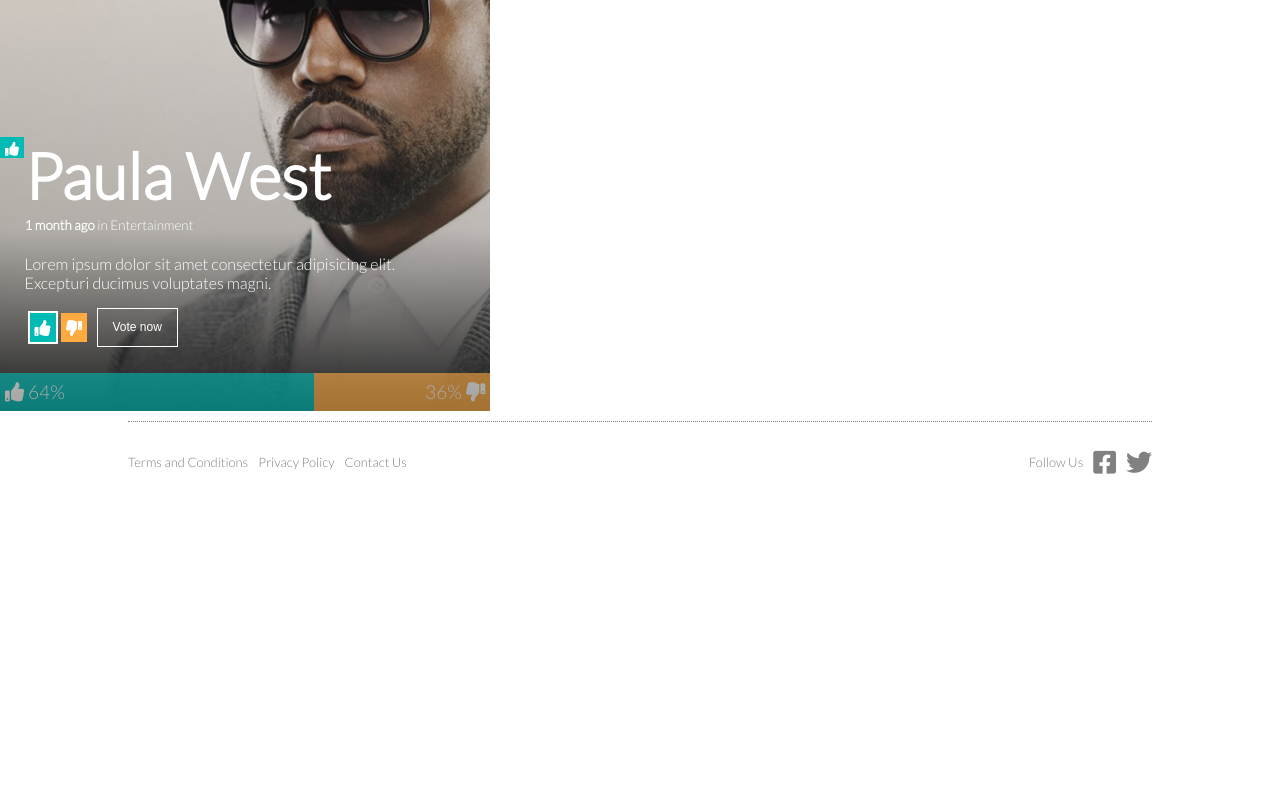
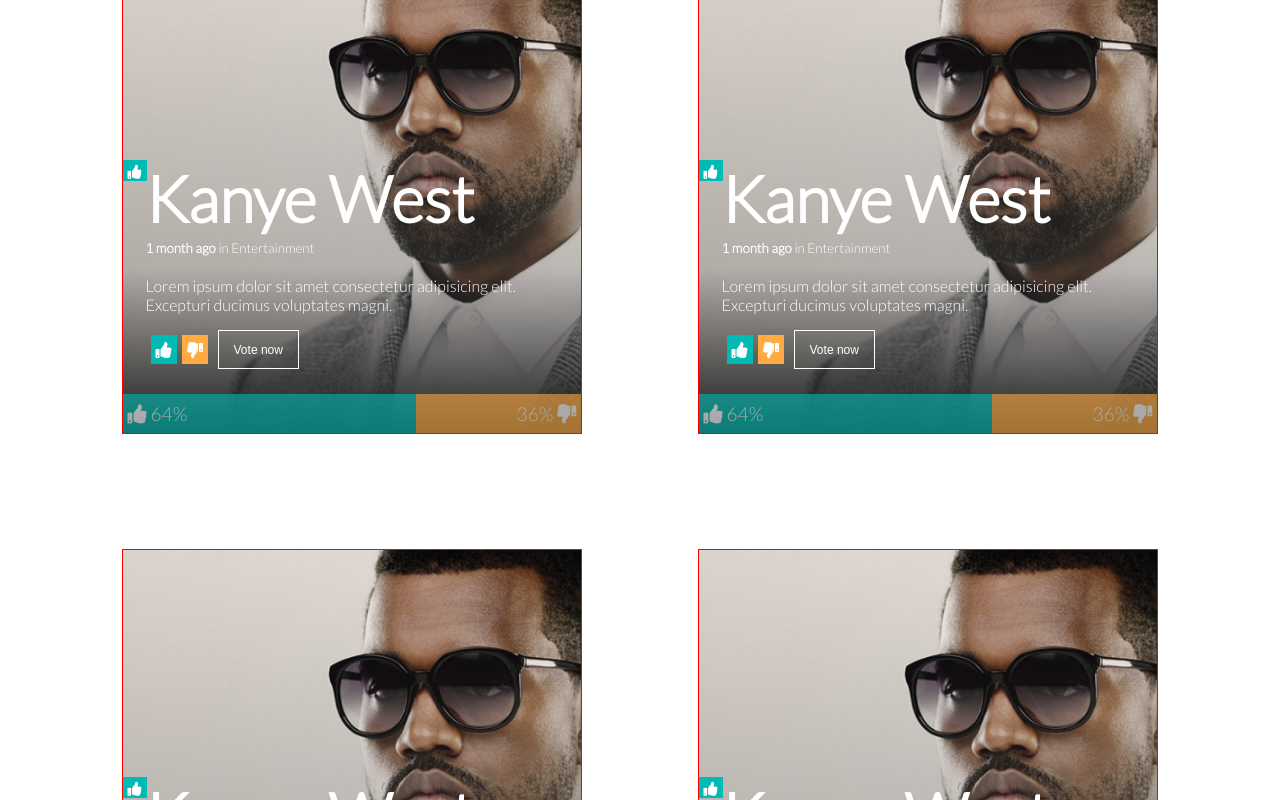
Before and after one commit to Caivan/rule-of-thumb, an Angular app: page /home in a window 1280 px wide. Shown: the part 860-1660 px from the top of the page. Before the commit the page ends 1362 px from the top, so only its background shows below. Built offline with nearby package versions, Linux system fonts and the light colour scheme.

Commit message:
Include grid layout in the home

```diff
--- a/src/app/home/home.component.css
+++ b/src/app/home/home.component.css
@@ -0,0 +1,17 @@
+.pubfigures-container {
+    display: grid;
+    margin: 5%;
+    grid-template-columns: 50% 50%;
+}
+.pubfigure-item {
+    border: 1px solid red;
+    grid-column: span 1;
+    margin: 10%;
+}
+
+/** Tablet */
+@media screen and (max-width: 768px){
+    .pubfigures-container {
+        grid-template-columns: 100%;
+    }
+}
--- a/src/app/home/home.component.html
+++ b/src/app/home/home.component.html
@@ -1,2 +1,6 @@
-<p>home works!</p>
-<rothumb-public-figure></rothumb-public-figure>
+<div class="pubfigures-container">
+    <rothumb-public-figure class="pubfigure-item" [publicFigure]="publicFigureTest1" ></rothumb-public-figure>
+    <rothumb-public-figure class="pubfigure-item" [publicFigure]="publicFigureTest2" ></rothumb-public-figure>
+    <rothumb-public-figure class="pubfigure-item" [publicFigure]="publicFigureTest3" ></rothumb-public-figure>
+    <rothumb-public-figure class="pubfigure-item" [publicFigure]="publicFigureTest4" ></rothumb-public-figure>
+</div>
--- a/src/app/home/home.component.ts
+++ b/src/app/home/home.component.ts
@@ -1,4 +1,5 @@
 import { Component, OnInit } from '@angular/core';
+import { PublicFigure } from '../models/public-figure.model';
 
 @Component({
   selector: 'rothumb-home',
@@ -7,7 +8,49 @@
 })
 export class HomeComponent implements OnInit {
 
-  constructor() { }
+  publicFigureTest1: PublicFigure;
+  publicFigureTest2: PublicFigure;
+  publicFigureTest3: PublicFigure;
+  publicFigureTest4: PublicFigure;
+
+  constructor() {
+    this.publicFigureTest1 = new PublicFigure (
+      "Kanye West",
+      new Date (),
+      "Lorem ipsum dolor sit amet consectetur adipisicing elit. Excepturi ducimus voluptates magni.",
+      32,
+      18,
+      "/assets/images/west-cut.jpg",
+      "Entertainment"
+      );
+    this.publicFigureTest2 = new PublicFigure (
+        "Mark Zuckenberg",
+        new Date (),
+        "Lorem ipsum dolor sit amet consectetur adipisicing elit. Excepturi ducimus voluptates magni.",
+        18,
+        32,
+        "/assets/images/mark.jpg",
+        "Business"
+        );
+    this.publicFigureTest3 = new PublicFigure (
+          "Cristina Fernandéz de Kirchner",
+          new Date (),
+          "Lorem ipsum dolor sit amet consectetur adipisicing elit. Excepturi ducimus voluptates magni.",
+          40,
+          250,
+          "/assets/images/mark.jpg",
+          "Business"
+          );
+    this.publicFigureTest4 = new PublicFigure (
+            "Malala Yousafzai",
+            new Date (),
+            "Lorem ipsum dolor sit amet consectetur adipisicing elit. Excepturi ducimus voluptates magni.",
+            334,
+            150,
+            "/assets/images/mark.jpg",
+            "Business"
+            );
+  }
 
   ngOnInit(): void {
   }
--- a/src/app/models/public-figure.model.ts
+++ b/src/app/models/public-figure.model.ts
@@ -5,16 +5,35 @@
     qtyLikes: number;
     qtyDislikes: number;
     imageUrl: string;
+    category: string;
 
-    likesPercentage (): number{
-        return this.calculatePercentage (this.qtyLikes);
+    constructor(
+        name: string,
+        publicationDate: Date,
+        description: string,
+        qtyLikes: number,
+        qtyDislikes: number,
+        imageUrl: string,
+        category: string
+    ) {
+        this.name = name;
+        this.publicationDate = publicationDate;
+        this.description = description;
+        this.qtyLikes = qtyLikes;
+        this.qtyDislikes = qtyDislikes;
+        this.imageUrl = imageUrl;
+        this.category = category;
     }
 
-    dislikesPercentage (): number {
-        return this.calculatePercentage (this.qtyDislikes);
+    likesPercentage(): number {
+        return this.calculatePercentage(this.qtyLikes);
     }
 
-    private calculatePercentage (qtyBase): number{
-        return qtyBase * 100 / (this.qtyLikes + this.qtyDislikes);
+    dislikesPercentage(): number {
+        return this.calculatePercentage(this.qtyDislikes);
+    }
+
+    private calculatePercentage(qtyBase): number {
+        return (qtyBase * 100) / (this.qtyLikes + this.qtyDislikes);
     }
 }
--- a/src/app/public-figure/public-figure.component.css
+++ b/src/app/public-figure/public-figure.component.css
@@ -1,8 +1,8 @@
 .public-figure {
-    width: 490px;
+    width: 100%;
     position: relative;
     z-index: 1;
-    height: 550px;
+    height: 500px;
 }
 .public-figure-image {
     width: 100%;
--- a/src/app/public-figure/public-figure.component.html
+++ b/src/app/public-figure/public-figure.component.html
@@ -5,7 +5,7 @@
         <div class="like-status">
           <i class="fas fa-thumbs-up fa-sm"></i>
         </div>
-        <h3 class="public-figure-name">Paula West</h3>
+        <h3 class="public-figure-name">Kanye West</h3>
       </div>
 
       <p class="public-figure-date">
```
